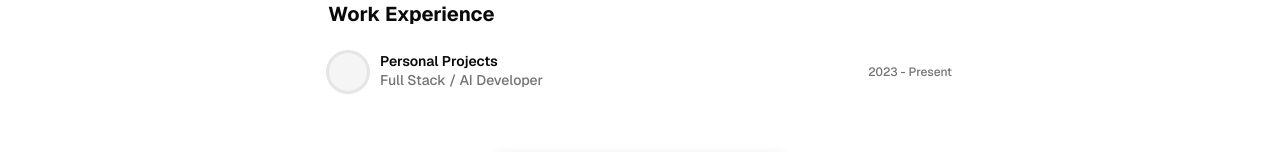
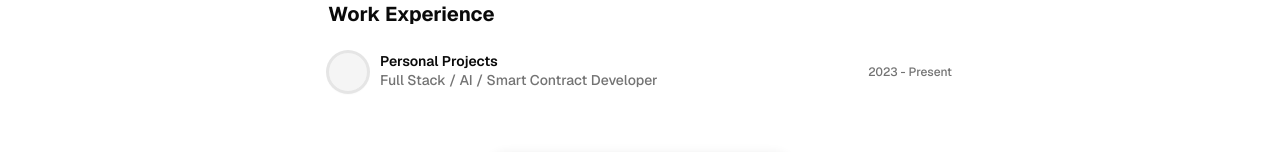
Before and after one commit to tiwarishivam-pixel/profile, a Next.js app: page / in a window 1280 px wide. Shown: the part 574-726 px from the top of the page. Built offline with nearby package versions, Linux system fonts and the light colour scheme.

Commit message:
update resume URL and enhance job title and description for clarity

```diff
--- a/src/data/resume.tsx
+++ b/src/data/resume.tsx
@@ -16,7 +16,7 @@ import { Csharp } from "@/components/ui/svgs/csharp";
 export const DATA = {
   name: "Shivam Tiwari",
   initials: "ST",
-  url: "https://dillion.io",
+  url: "https://shivam-dev-profile.vercel.app/",
   location: "Mumbai, Maharashtra, India",
   locationLink: "https://www.google.com/maps/place/mumbai",
   description:
@@ -103,12 +103,11 @@ export const DATA = {
     href: "https://your-portfolio-link.com",
     badges: ["Project"],
     location: "Remote",
-    title: "Full Stack / AI Developer",
+    title: "Full Stack / AI / Smart Contract Developer",
     logoUrl: "",
     start: "2023",
     end: "Present",
-    description:
-      "Built multiple full-stack and AI-based applications including Senri (AI career platform), EchoTube (YouTube summarizer), and an environmental restoration dashboard using React, TypeScript, Node.js, and AI tooling.",
+    description: "Built multiple applications spanning blockchain, full-stack, and AI—including Senri (AI career platform), EchoTube (YouTube summarizer), and an environmental restoration dashboard—using React, TypeScript, Node.js, smart contracts, and modern AI tooling. Currently focused on building decentralized applications and blockchain-based systems.Built multiple full-stack and AI-based applications including Senri (AI career platform), EchoTube (YouTube summarizer), and an environmental restoration dashboard using React, TypeScript, Node.js, and AI tooling.",
   },
   ],
   projects: [
```
